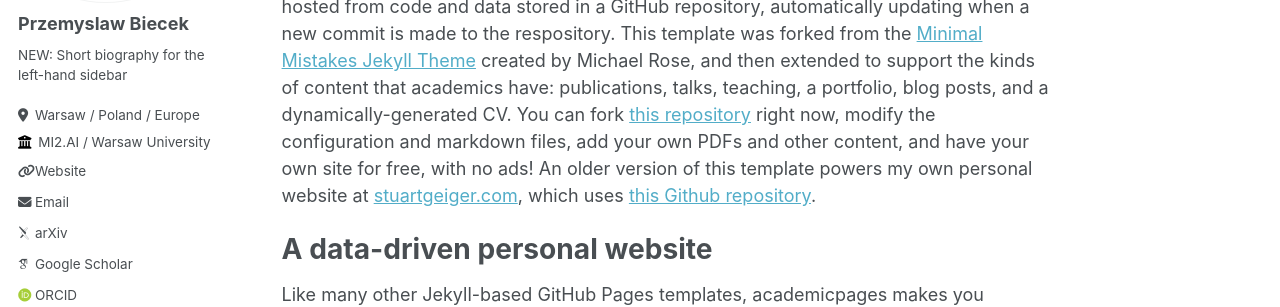
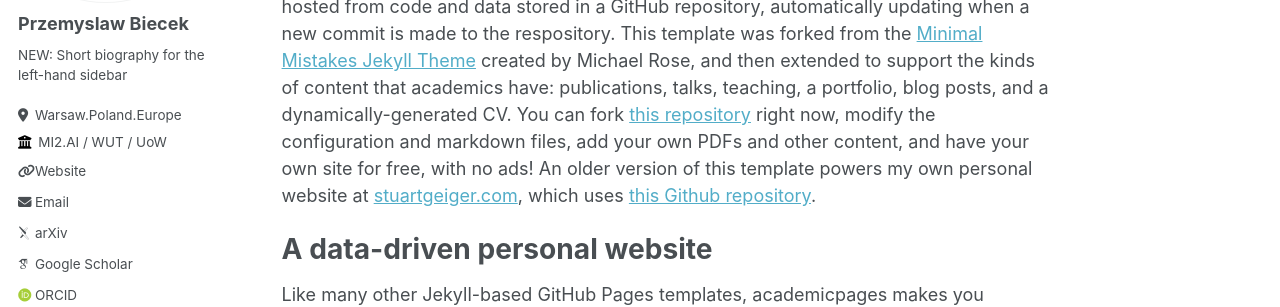
Before and after one commit to pbiecek/pbiecek.github.io, a Jekyll site: the page built from _pages/about.md, in a window 1280 px wide. Shown: the part 237-544 px from the top of the page. Built offline with Jekyll 4.4.1, drawn with Linux system fonts in a browser that asks for light colours; some web fonts are replaced.

Commit message:
updated photo ans afiliation

```diff
--- a/_config.yml
+++ b/_config.yml
@@ -21,19 +21,19 @@
 #               Additional customization can be done by editing /_includes/author-profile.html
 author:
   # Biographic information
-  avatar           : "images/profile.png"
+  avatar           : "profile.png"
   name             : "Przemyslaw Biecek"
   pronouns         : # example: "she/her"
   bio              : "NEW: Short biography for the left-hand sidebar"
-  location         : "Warsaw / Poland / Europe"
-  employer         : "MI2.AI / Warsaw University of Technology / University of Warsaw"
+  location         : "Warsaw.Poland.Europe"
+  employer         : "MI2.AI / WUT / UoW"
   uri              : "https://mi2.ai/"
   email            : "przemyslaw.biecek at gmail.com"
 
   # Academic websites
-  arxiv            : "http://arxiv.org/a/biecek_p_1"
   googlescholar    : "https://scholar.google.pl/citations?user=Af0O75cAAAAJ"
   orcid            : "https://orcid.org/0000-0001-8423-1823"
+  arxiv            : "http://arxiv.org/a/biecek_p_1"
 
   # Repositories and software development
   github           : "pbiecek"
```
